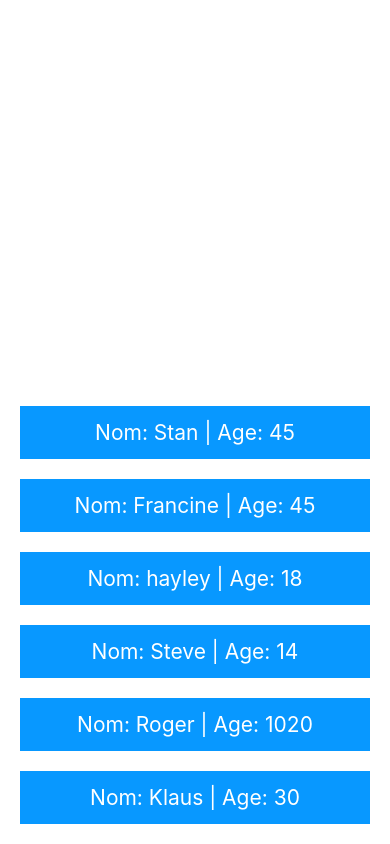
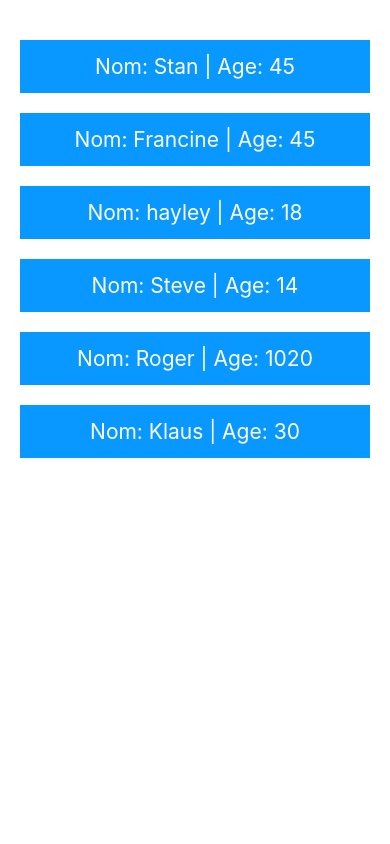
Before and after one commit to cem-sucu/exerciceDG-react-native, a React Native app: screen / in a window 390 px wide. Built offline with nearby package versions, Linux system fonts and the light colour scheme.

Commit message:
exercice 3 finis

```diff
--- a/App.js
+++ b/App.js
@@ -31,12 +31,13 @@ export default function App() {
 
 const styles = StyleSheet.create({
     container: {
-      flex:1,
+        flex: 1,
         alignItems: "stretch",
-      justifyContent: "flex-end",
+        // justifyContent: "flex-start", pour afficher en haut on peut tres bien s'en passer du flex-start et rien mettre
         padding: 10,
+        marginTop: 20,
     },
-    containerMember:{
+    containerMember: {
         margin: 10,
         justifyContent: "center",
         backgroundColor: "#0898ff",
```
Lines whose indentation alone changed are shown as unchanged.
